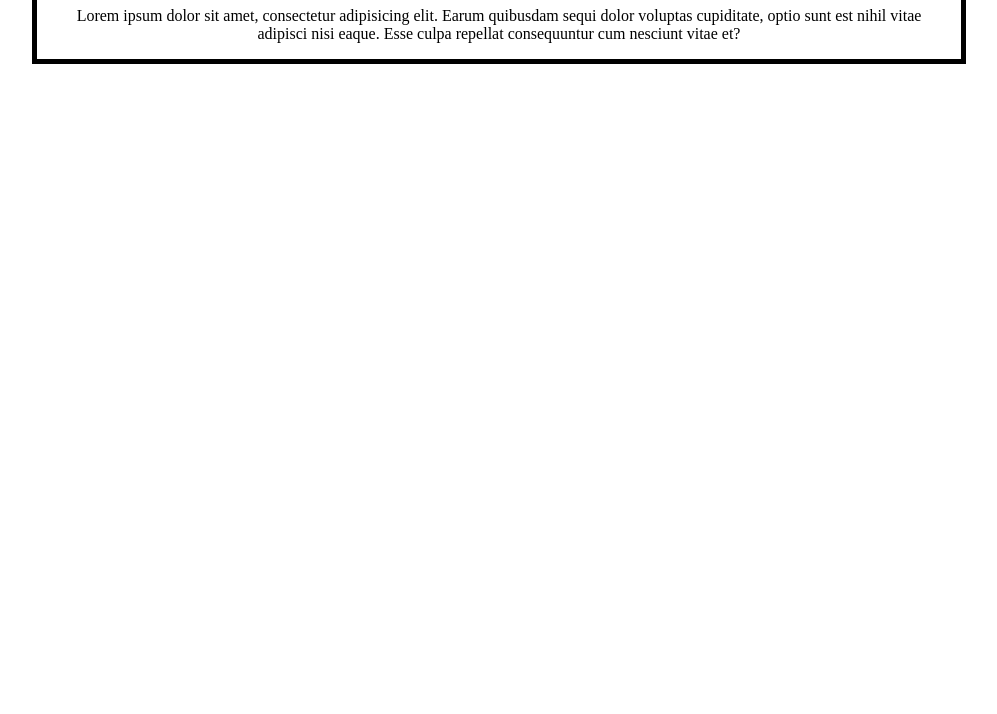
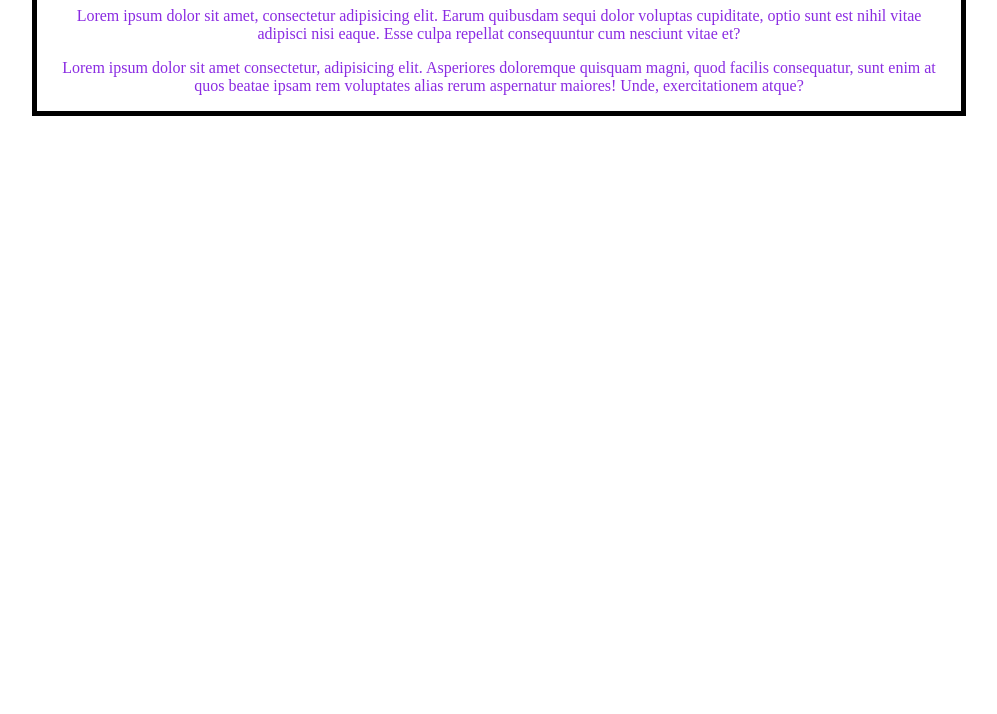
Before and after one commit to Jerson220493/curso-git, a plain HTML site: page index.html in a window 1280 px wide. Shown: the part 86-800 px from the top of the page, without its empty margins (141-1138 px from the left). Drawn offline with Linux system fonts and the light colour scheme.

Commit message:
cambios de color parrafo violeta

```diff
--- a/css/style.css
+++ b/css/style.css
@@ -5,3 +5,7 @@
   text-align: center;
   padding: 0 20px;
 }
+
+p {
+  color: blueviolet;
+}
--- a/index.html
+++ b/index.html
@@ -15,6 +15,12 @@
           adipisci nisi eaque. Esse culpa repellat consequuntur cum nesciunt
           vitae et?
         </p>
+        <p>
+          Lorem ipsum dolor sit amet consectetur, adipisicing elit. Asperiores
+          doloremque quisquam magni, quod facilis consequatur, sunt enim at quos
+          beatae ipsam rem voluptates alias rerum aspernatur maiores! Unde,
+          exercitationem atque?
+        </p>
       </div>
     </div>
   </body>
```
